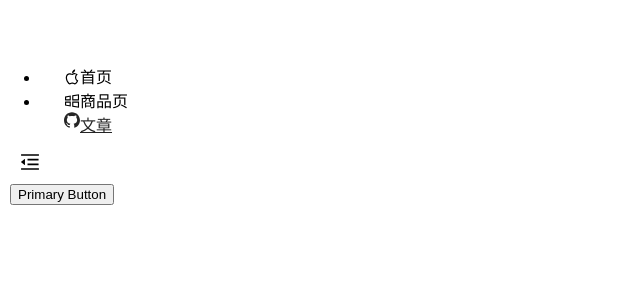
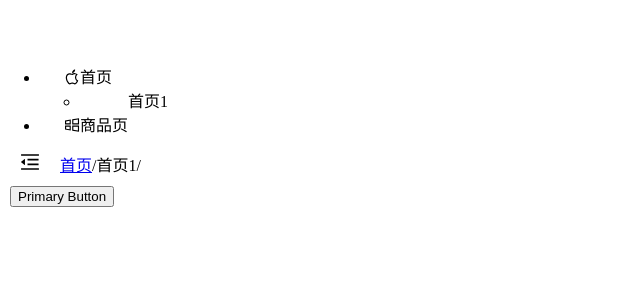
Before and after one commit to OVYVO/admin_client_template, a Vue app: page /home1 in a window 1280 px wide. Shown: the top 300 px of the page, without its empty margins (0-640 px from the left). Built offline with nearby package versions, Linux system fonts and the light colour scheme.

Commit message:
:zap: perf: 路由递归

```diff
--- a/components.d.ts
+++ b/components.d.ts
@@ -7,6 +7,8 @@ export {}
 
 declare module '@vue/runtime-core' {
   export interface GlobalComponents {
+    ABreadcrumb: typeof import('ant-design-vue/es')['Breadcrumb']
+    ABreadcrumbItem: typeof import('ant-design-vue/es')['BreadcrumbItem']
     AButton: typeof import('ant-design-vue/es')['Button']
     ALayout: typeof import('ant-design-vue/es')['Layout']
     ALayoutContent: typeof import('ant-design-vue/es')['LayoutContent']
--- a/src/layout/headerBar.vue
+++ b/src/layout/headerBar.vue
@@ -1,21 +1,35 @@
 <template>
   <a-layout-header>
-    <a-icon :type="collapsed ? 'MenuUnfoldOutlined' : 'MenuFoldOutlined'" class="trigger" @click="updateCollapsed()">
-    </a-icon>
+    <div class="header-left">
+      <a-icon :type="collapsed ? 'MenuUnfoldOutlined' : 'MenuFoldOutlined'" class="trigger" @click="updateCollapsed()">
+      </a-icon>
+      <a-breadcrumb>
+        <a-breadcrumb-item v-for="(item, index) in routerTree" :key="item.key">
+          <span v-if="index === routerTree.length - 1">
+            {{ item.title }}
+          </span>
+          <router-link v-else :to="item.key">
+            {{ item.title }}
+          </router-link>
+        </a-breadcrumb-item>
+      </a-breadcrumb>
+    </div>
   </a-layout-header>
 </template>
 
 <script setup lang="ts">
+import { routerTreeType } from './types'
+
 const props = withDefaults(
   defineProps<{
     collapsed: boolean
+    routerTree: routerTreeType[]
   }>(),
   {
     collapsed: false
   }
 )
-// 以下两种形式的类型标注都是可行的 前者为运行时声明 后者为类型声明
-// const emit = defineEmits(['update:collapsed'])
+
 const emit = defineEmits<{
   (e: 'update:collapsed', value: boolean): void
 }>()
@@ -29,6 +43,15 @@ const updateCollapsed = () => {
 .ant-layout-header {
   padding: 0 20px;
   background: #fff;
+  display: flex;
+  justify-content: space-between;
+  align-items: center;
+  .header-left {
+    display: flex;
+    .ant-breadcrumb {
+      margin-left: 20px;
+    }
+  }
   .anticon {
     font-size: 20px;
   }
--- a/src/layout/index.vue
+++ b/src/layout/index.vue
@@ -9,7 +9,7 @@
         @menuItemClick="menuItemClick">
       </side-bar>
       <a-layout>
-        <header-bar v-model:collapsed="collapsed"></header-bar>
+        <header-bar v-model:collapsed="collapsed" :routerTree="routerTree"></header-bar>
         <a-layout-content>
           <slot></slot>
         </a-layout-content>
@@ -18,27 +18,66 @@
   </div>
 </template>
 <script lang="ts" setup>
-import { ref, computed } from 'vue'
+import { ref, computed, watch } from 'vue'
 import { ComputedRef } from 'vue'
-import { useRouter } from 'vue-router'
+import { useRouter, useRoute } from 'vue-router'
 import type { AppRouteRecordRaw } from '@/router/types'
+import type { routerTreeType } from './types'
 
 import SideBar from './sideBar.vue'
 import HeaderBar from './headerBar.vue'
 
 const router = useRouter()
+const route = useRoute()
+
+const openKeys = ref<string[]>([])
+const selectedKeys = ref<string[]>(['home1'])
+const collapsed = ref<boolean>(false)
+const title = ref<string | symbol>('')
+const routerTree = ref<routerTreeType[]>([])
+
+watch(
+  () => route.matched,
+  val => {
+    const handleRouterTree: Array<routerTreeType | any> = val.length
+      ? val.map(item => {
+          return {
+            key: item.path,
+            name: item.name,
+            title: item?.meta?.title,
+            visible: item.meta?.visible
+          }
+        })
+      : []
+    if (handleRouterTree.length) {
+      routerTree.value = handleRouterTree
+      openKeys.value = handleRouterTree.map(it => it.name)
+      //selectedKeys.value = [handleRouterTree[handleRouterTree.length - 1].name]
+    }
+  },
+  {
+    immediate: true,
+    deep: true
+  }
+)
 
 const routerList: ComputedRef<AppRouteRecordRaw[]> = computed(() => {
-  return router.options.routes as unknown as AppRouteRecordRaw[]
+  return filterRoute(router.options.routes as unknown as AppRouteRecordRaw[])
 })
 
-const openKeys = ref<string[]>([])
+const filterRoute = (routes: AppRouteRecordRaw[]): AppRouteRecordRaw[] => {
+  routes.forEach((item: AppRouteRecordRaw, index: number) => {
+    if (!(item.meta?.visible ?? true)) {
+      routes.splice(index, 1)
+    }
+    if (item.children && item.children.length) {
+      filterRoute(item.children)
+    }
+  })
+  return routes
+}
 
-const selectedKeys = ref<string[]>([])
-
-const title = ref<string | symbol>('')
-
-const collapsed = ref<boolean>(false)
+console.log(routerList.value)
 
 const menuItemClick = (item: AppRouteRecordRaw) => {
   title.value = item.name ? item.name : ''
--- a/src/layout/sideBar.vue
+++ b/src/layout/sideBar.vue
@@ -3,16 +3,20 @@
     <div class="logo"></div>
     <a-menu
       :selectedKeys="selectedKeys"
-      @update:selectedKeys="updateSelectedKeys"
+      :openKeys="openKeys"
       mode="inline"
       theme="dark"
       width="256"
-      :openKeys="openKeys"
+      @update:selectedKeys="updateSelectedKeys"
       @update:openKeys="updateOpenKeys">
       <template v-for="item in menuList" :key="item.key">
         <template v-if="!item.children">
           <router-link :to="item.path">
-            <a-menu-item :key="item.name" class="a-menu-item-a" @click="menuItemClick(item)">
+            <a-menu-item
+              v-if="!item.meta.hasOwnProperty('visible') || item.meta.visible"
+              :key="item.name"
+              class="a-menu-item-a"
+              @click="menuItemClick(item)">
               <template #icon>
                 <a-icon :type="item.meta?.icon"></a-icon>
               </template>
--- a/src/layout/subMenu.vue
+++ b/src/layout/subMenu.vue
@@ -1,17 +1,20 @@
 <template>
-  <a-sub-menu :key="menuInfo.path">
+  <a-sub-menu :key="menuInfo.name">
     <template #icon><a-icon v-if="menuInfo.meta?.icon" :type="menuInfo.meta?.icon"></a-icon></template>
     <template #title>{{ menuInfo.meta.title }}</template>
     <template v-for="item in menuInfo.children" :key="item.key">
       <template v-if="!item.children">
         <router-link :to="item.path">
-          <a-menu-item :key="item.path" @click="menuItemClick(item)">
+          <a-menu-item
+            v-if="!item.meta.hasOwnProperty('visible') || item.meta.visible"
+            :key="item.name"
+            @click="menuItemClick(item)">
             {{ item.meta.title }}
           </a-menu-item>
         </router-link>
       </template>
       <template v-else>
-        <sub-menu :key="item.path" :menu-info="item" @menuItemClick="menuItemClick(item)"></sub-menu>
+        <sub-menu :key="item.name" :menu-info="item" @menuItemClick="menuItemClick(item)"></sub-menu>
       </template>
     </template>
   </a-sub-menu>
--- /dev/null
+++ b/src/layout/types.ts
@@ -0,0 +1,6 @@
+export interface routerTreeType {
+  key: string
+  name: string
+  title: string
+  visible: boolean
+}
--- a/src/router/modules/home.ts
+++ b/src/router/modules/home.ts
@@ -3,8 +3,8 @@ const basicRoutes: AppRouteRecordRaw[] = [
   {
     path: '/',
     name: 'home',
-    visible: false,
     component: () => import('@/views/index.vue'),
+    redirect: '/home1',
     meta: {
       title: '首页',
       icon: 'AppleOutlined'
@@ -13,27 +13,27 @@ const basicRoutes: AppRouteRecordRaw[] = [
       {
         path: '/home1',
         name: 'home1',
-        visible: false,
         component: () => import('@/views/index.vue'),
         meta: {
           title: '首页1'
-        }
-      },
-      {
-        path: '/home2',
-        name: 'home2',
-        visible: false,
-        component: () => import('@/views/index.vue'),
-        meta: {
-          title: '首页2'
-        }
+        },
+        children: [
+          {
+            path: '/home1/edit',
+            name: 'edit',
+            component: () => import('@/views/index.vue'),
+            meta: {
+              title: '首页1-1',
+              visible: false
+            }
+          }
+        ]
       }
     ]
   },
   {
     path: '/product',
     name: 'product',
-    visible: false,
     component: () => import('@/views/product.vue'),
     meta: {
       title: '商品页',
@@ -43,7 +43,6 @@ const basicRoutes: AppRouteRecordRaw[] = [
       {
         path: '/product1',
         name: 'product1',
-        visible: false,
         component: () => import('@/views/index.vue'),
         meta: {
           title: '商品页1'
@@ -54,11 +53,11 @@ const basicRoutes: AppRouteRecordRaw[] = [
   {
     path: '/article',
     name: 'article',
-    visible: false,
     component: () => import('@/views/product.vue'),
     meta: {
       title: '文章',
-      icon: 'GithubOutlined'
+      icon: 'GithubOutlined',
+      visible: false
     }
   }
 ]
--- a/src/router/types.ts
+++ b/src/router/types.ts
@@ -3,12 +3,12 @@ import type { RouteRecordRaw } from 'vue-router'
 export interface AppRouteMeta {
   title: string
   icon?: string
+  visible?: boolean
 }
 
 // Omit在RouteRecordRaw剔除掉meta属性
 // @ts-ignore
 export interface AppRouteRecordRaw extends Omit<RouteRecordRaw, 'meta'> {
   meta: AppRouteMeta
-  visible: boolean
   children?: AppRouteRecordRaw[]
 }
```
